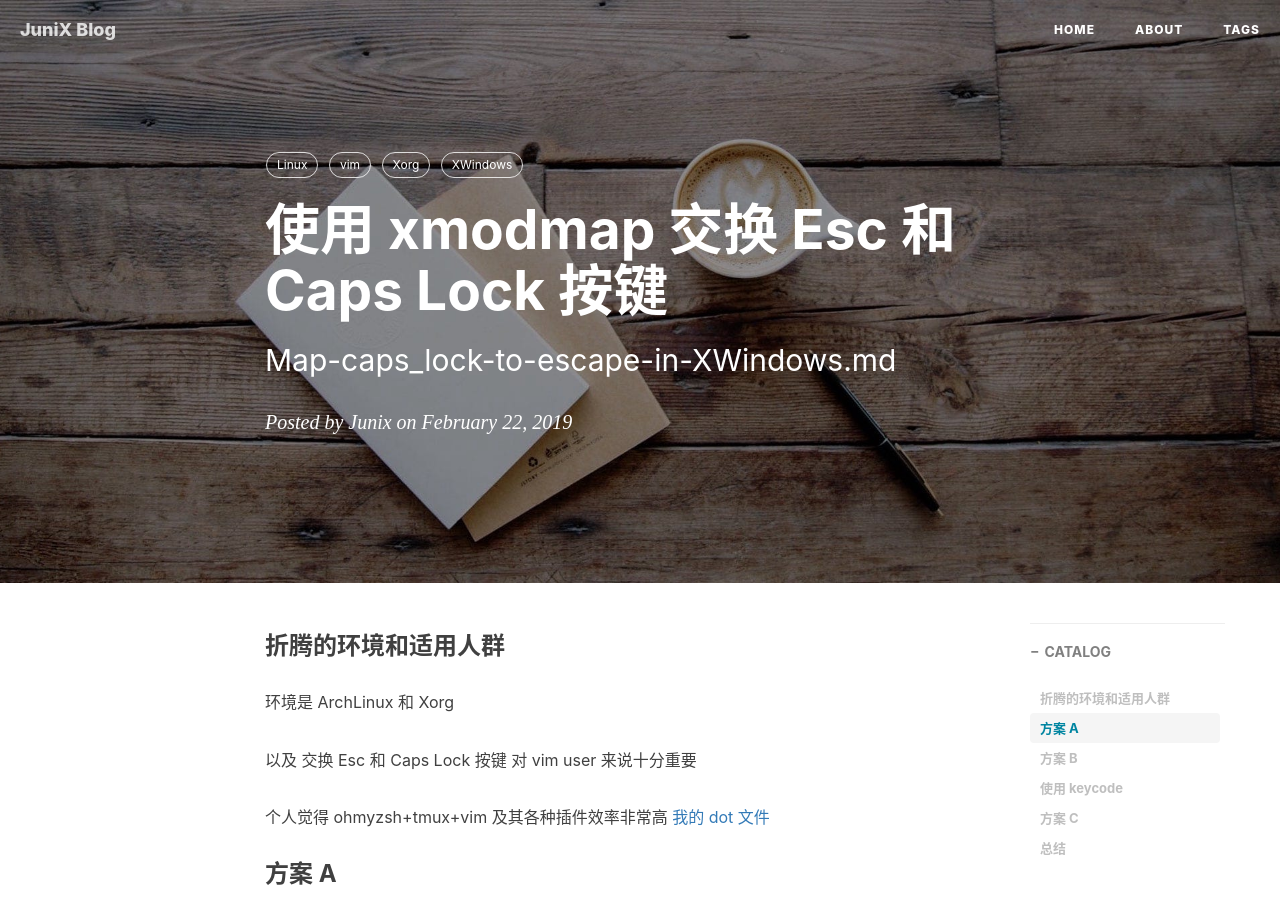
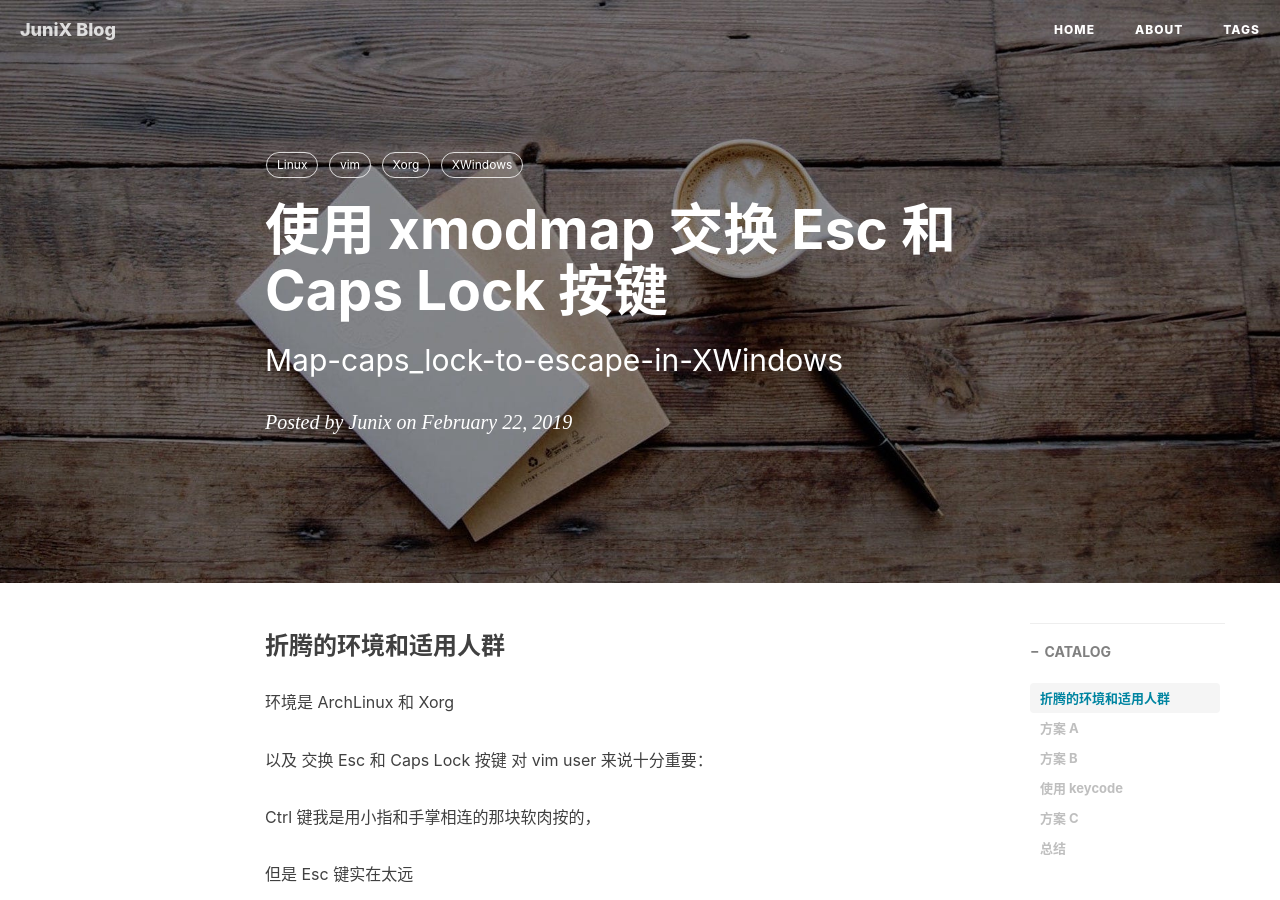
Before and after one commit to junyixu/junyixu.github.io, a Jekyll site: the page built from _posts/2019-02-22-Map-caps_lock-to-escape-in-XWindows.md, in a window 1280 px wide and 900 px high. Built offline with Jekyll 4.4.1, drawn with Linux system fonts in a browser that asks for light colours; nearby versions of some CDN libraries; comment, search, counter and statistics services are not loaded.

Commit message:
关于 Ctrl 键

```diff
--- a/_posts/2019-02-22-Map-caps_lock-to-escape-in-XWindows.md
+++ b/_posts/2019-02-22-Map-caps_lock-to-escape-in-XWindows.md
@@ -1,7 +1,7 @@
 ---
 layout:     post
 title:      使用 xmodmap 交换 Esc 和 Caps Lock 按键
-subtitle:   Map-caps_lock-to-escape-in-XWindows.md
+subtitle:   Map-caps_lock-to-escape-in-XWindows
 date:       2019-02-22
 author:     Junix
 header-img: img/post-bg-coffee.jpeg
@@ -15,7 +15,11 @@ tags:
 ### 折腾的环境和适用人群
 环境是 ArchLinux 和 Xorg
 
-以及 交换 Esc 和 Caps Lock 按键 对 vim user 来说十分重要
+以及 交换 Esc 和 Caps Lock 按键 对 vim user 来说十分重要：
+
+Ctrl 键我是用小指和手掌相连的那块软肉按的，
+
+但是 Esc 键实在太远
 
 个人觉得 ohmyzsh+tmux+vim 及其各种插件效率非常高
 [我的 dot 文件](https://github.com/junyixu/dotfiles)
```
